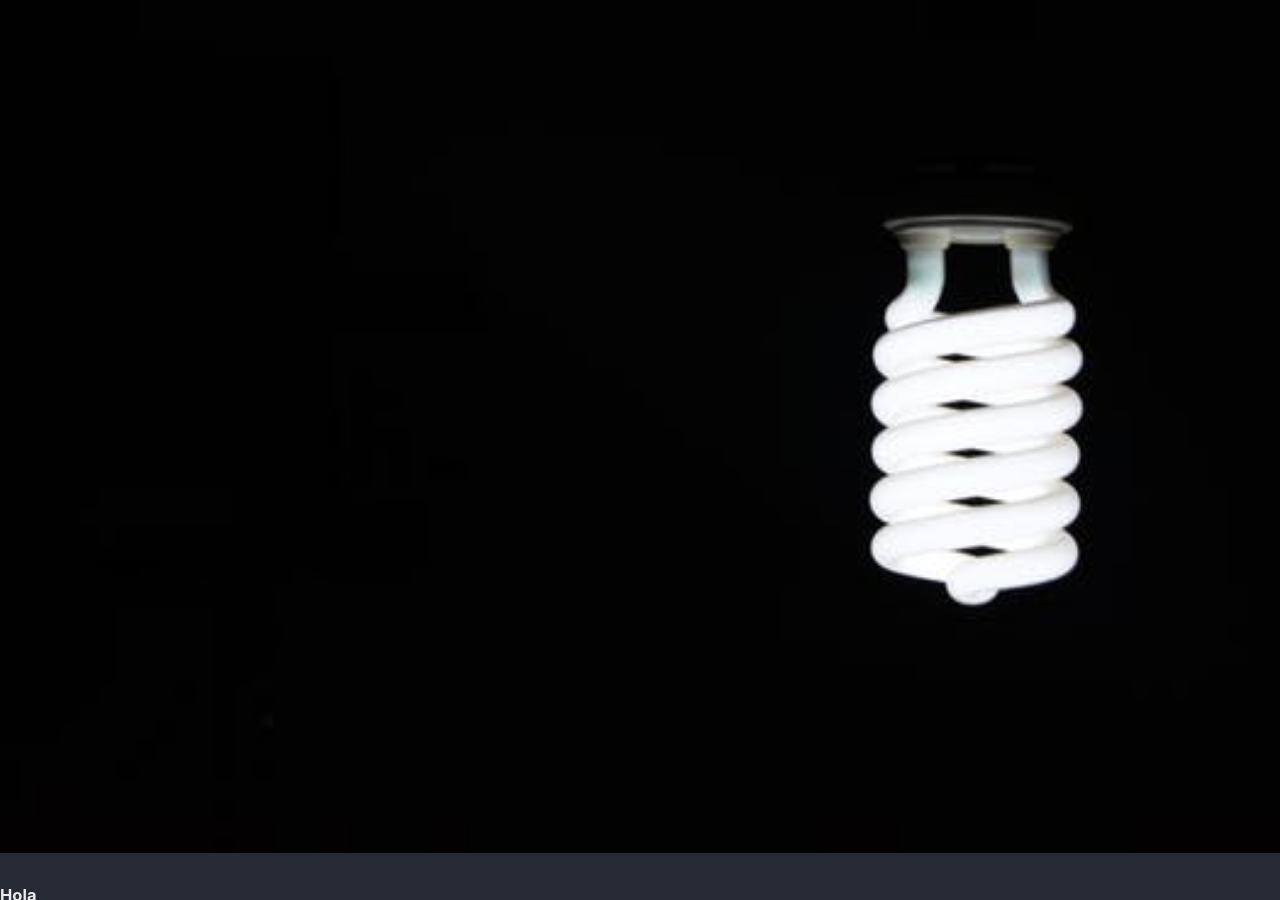
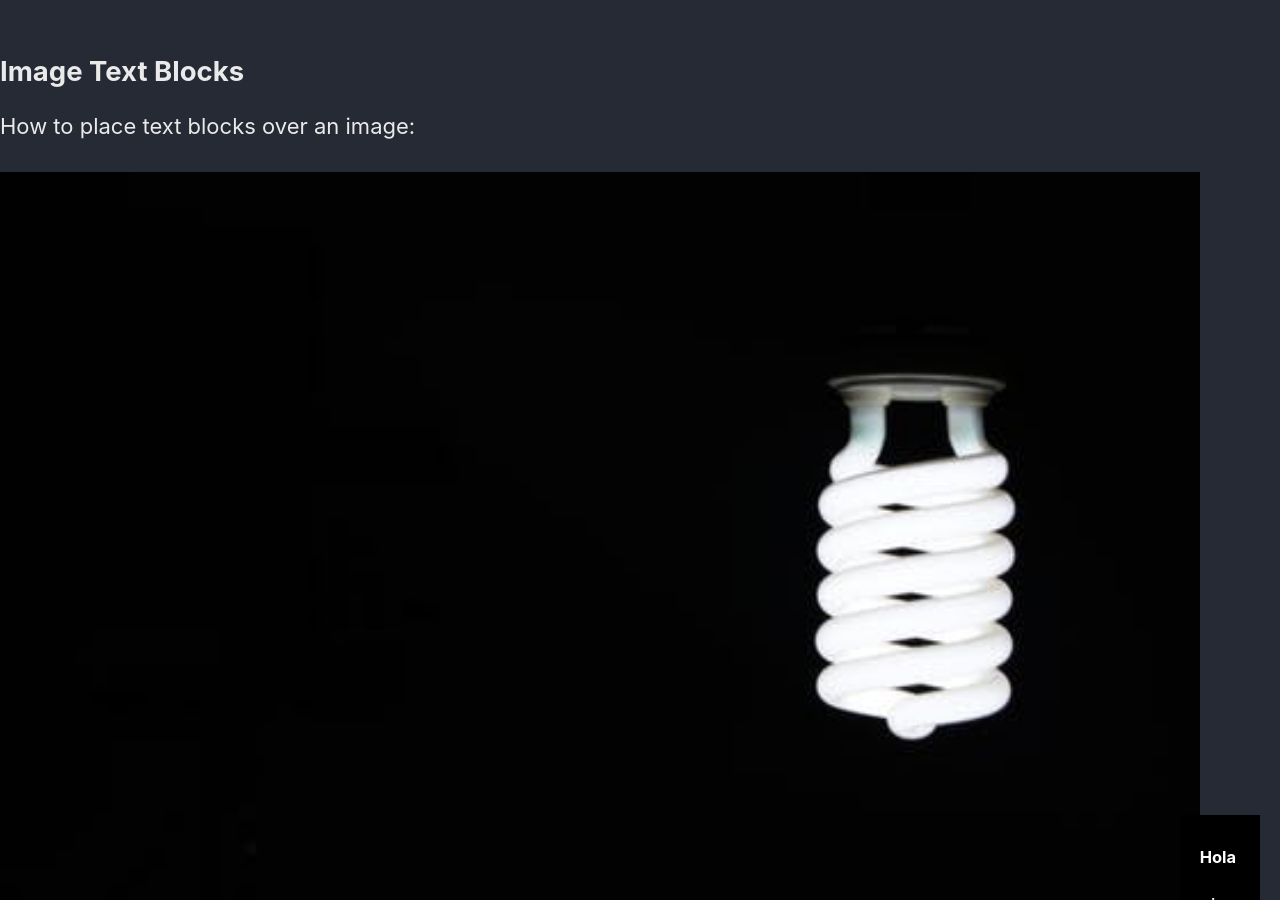
Before and after one commit to mattiamazzoli/mattiamazzoli.github.io, a Jekyll site: the page built from index.html, in a window 1280 px wide and 900 px high. Built offline with Jekyll 4.4.1, drawn with Linux system fonts in a browser that asks for light colours; nearby versions of some CDN libraries; the list of posts is cut into pages by our own code; some of the changed text lies outside the part shown.

Commit message:
Initial commit

```diff
--- a/_includes/head/custom.html
+++ b/_includes/head/custom.html
@@ -1,12 +1,41 @@
 <!-- start custom head snippets -->
 
+<!DOCTYPE html>
+<html>
+<head>
+<meta name="viewport" content="width=device-width, initial-scale=1">
+<style>
+.container {
+    position: relative;
+    font-family: Arial;
+}
+
+.text-block {
+    position: absolute;
+    bottom: 20px;
+    right: 20px;
+    background-color: black;
+    color: white;
+    padding-left: 20px;
+    padding-right: 20px;
+}
+</style>
+</head>
+<body>
+
+<h2>Image Text Blocks</h2>
+<p>How to place text blocks over an image:</p>
+
 <div class="container">
-  <img src="/assets/images/teaser2.jpeg" alt="pic" style="width:100%;">
+  <img src="/assets/images/teaser2.jpeg" alt="pic" style="width:1200px;height=250px;">
   <div class="text-block">
     <h4>Hola</h4>
-    <p>Que tal</p>
+    <p>ciao</p>
   </div>
 </div>
+
+</body>
+</html>
 
 <!-- insert favicons. use https://realfavicongenerator.net/ -->
 
```
Also changed, not shown: _posts/Background.md (renamed from _posts/2018-10-04-Background.md, +0 -1 lines), _posts/Publications.md (renamed from _posts/2018-10-04-Publications.md, +2 -0 lines).
